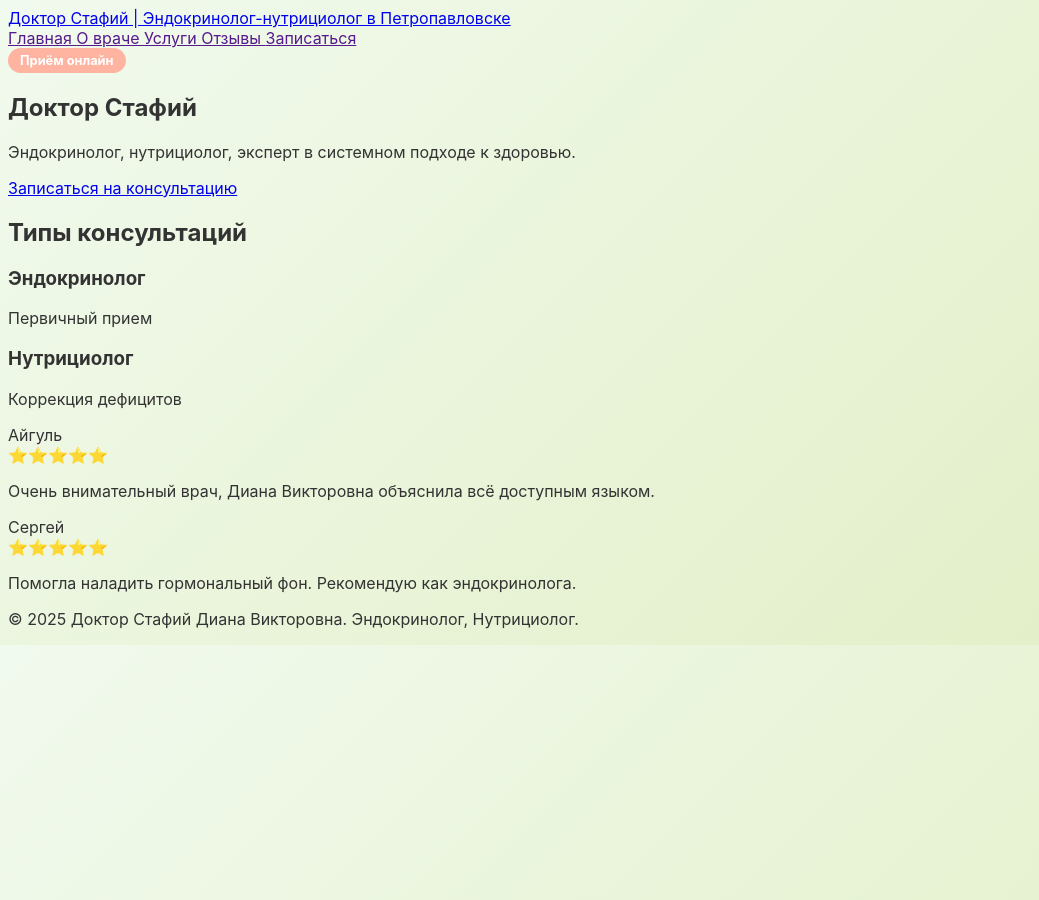
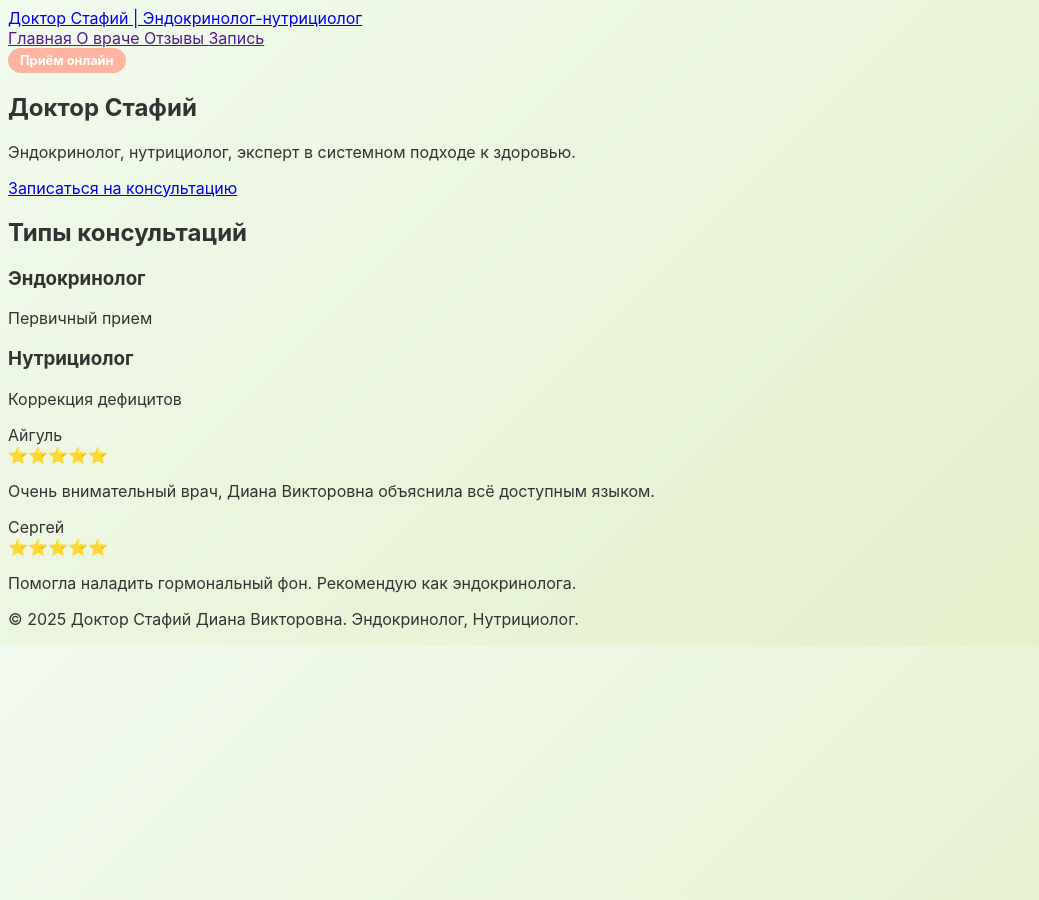
Before and after one commit to gosubv/doctorstafij, a Jekyll site: the page built from index.md, in a window 1280 px wide. Shown: the whole page, without its empty margins (0-1039 px from the left). Built offline with Jekyll 4.4.1, drawn with Linux system fonts in a browser that asks for light colours; part of the change alters nothing that is shown.

Commit message:
Update _config.yml

```diff
--- a/_config.yml
+++ b/_config.yml
@@ -1,6 +1,6 @@
-title: Доктор Стафий | Эндокринолог-нутрициолог в Петропавловске
+title: Доктор Стафий | Эндокринолог-нутрициолог
 email: doctor.stafij@gmail.com
-description: "Прием эндокринолога и нутрициолога Стафий Дианы Викторовны. Консультации по гормональному здоровью и питанию в Петропавловске и онлайн."
+description: "Стафий Диана Викторовна — врач эндокринолог, нутрициолог в Петропавловске. Системный подход к гормональному здоровью и питанию."
 baseurl: "/doctorstafij"
 url: "https://gosubv.github.io"
 
@@ -8,11 +8,13 @@ author:
   name: "Стафий Диана Викторовна"
   instagram: "dianastafiy"
   address: "г. Петропавловск, ул. Ауэзова 133"
+  phone: "+7 (7152) 50-00-00" # Замените на актуальный
 
-# Навигация
 navigation:
   - { title: "Главная", link: "/" }
   - { title: "О враче", link: "/about/" }
-  - { title: "Услуги", link: "/#services" }
   - { title: "Отзывы", link: "/#reviews" }
-  - { title: "Записаться", link: "/booking/", class: "btn-nav" }
+  - { title: "Запись", link: "/booking/" }
+
+markdown: kramdown
+# theme: minima # Или оставить пустым при кастомной верстке
```
